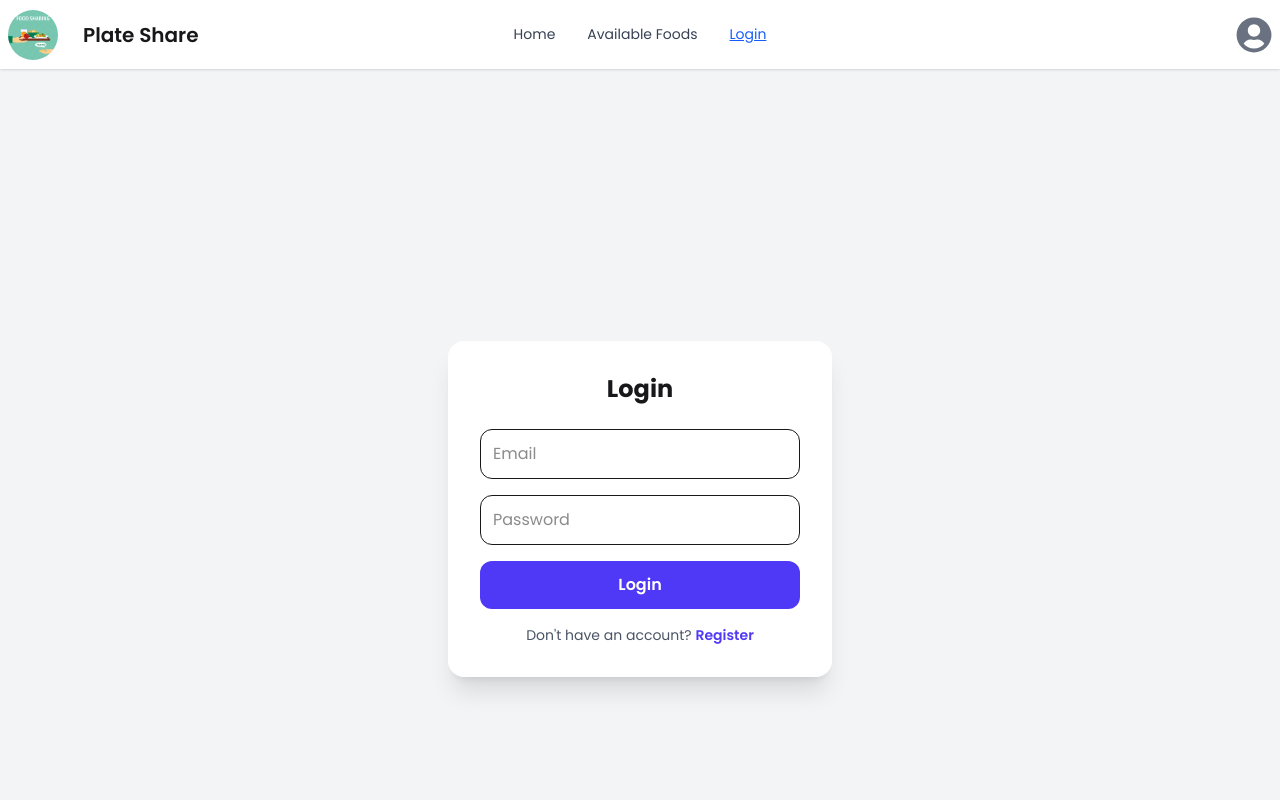
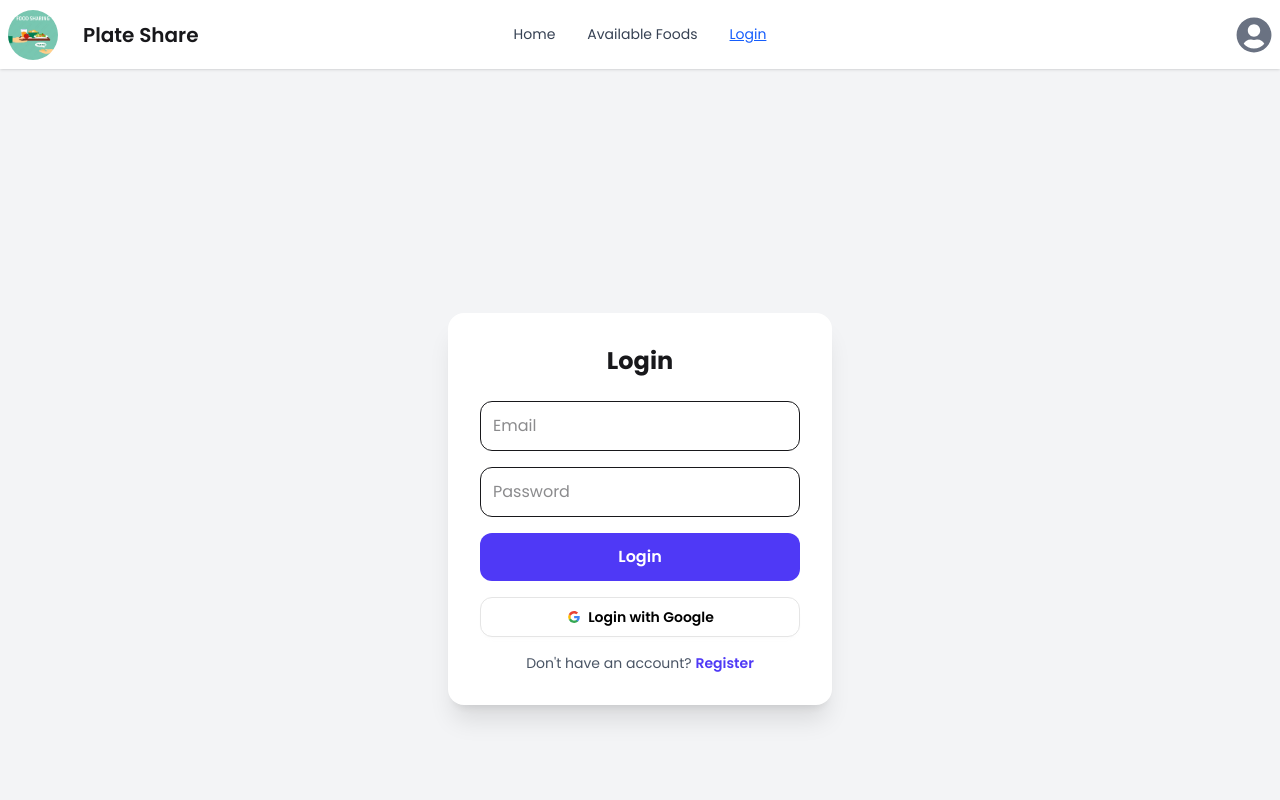
Before and after one commit to Alif-Hossen/plate-share-client, a React (Vite) app: page /login in a window 1280 px wide. Shown: the top 800 px of the page. Built offline with nearby package versions, Linux system fonts and the light colour scheme; no server answers.

Commit message:
SignInWith Google Part Done

```diff
--- a/src/Pages/Login.jsx
+++ b/src/Pages/Login.jsx
@@ -3,8 +3,16 @@ import { NavLink, useNavigate } from "react-router-dom";
 import { AuthContext } from '../Provider/AuthProvider';
 
 const Login = () => {
-  const { login } = useContext(AuthContext);
+    const { login, signInWithGoogle } = useContext(AuthContext);
     const navigate = useNavigate();
+
+    const handleGoogleSignIn = () => {
+        signInWithGoogle().then(result => {
+            console.log(result);
+        }).catch(error => {
+            console.log(error);
+        })
+    }
 
     const handleLogin = (e) => {
         e.preventDefault();
@@ -35,6 +43,12 @@ const Login = () => {
                        hover:bg-indigo-700 transition transform hover:scale-105 active:scale-95">
                         Login
                     </button>
+
+                    <button onClick={ handleGoogleSignIn } className="btn w-full rounded-xl bg-white text-black border-[#e5e5e5] hover:bg-indigo-600 transition transform hover:scale-105 active:scale-95">
+                        <svg aria-label="Google logo" width="16" height="16" xmlns="http://www.w3.org/2000/svg" viewBox="0 0 512 512"><g><path d="m0 0H512V512H0" fill="#fff"></path><path fill="#34a853" d="M153 292c30 82 118 95 171 60h62v48A192 192 0 0190 341"></path><path fill="#4285f4" d="m386 400a140 175 0 0053-179H260v74h102q-7 37-38 57"></path><path fill="#fbbc02" d="m90 341a208 200 0 010-171l63 49q-12 37 0 73"></path><path fill="#ea4335" d="m153 219c22-69 116-109 179-50l55-54c-78-75-230-72-297 55"></path></g></svg>
+                        Login with Google
+                    </button>
+
                 </form>
 
                 <p className="text-center mt-4 text-sm text-gray-600">
--- a/src/Provider/AuthProvider.jsx
+++ b/src/Provider/AuthProvider.jsx
@@ -1,6 +1,8 @@
 import React, { createContext, useState, useEffect } from 'react';
-import { getAuth, createUserWithEmailAndPassword, signInWithEmailAndPassword, signOut, onAuthStateChanged, updateProfile } from 'firebase/auth';
+import { getAuth, createUserWithEmailAndPassword, signInWithEmailAndPassword, signOut, onAuthStateChanged, updateProfile, GoogleAuthProvider, signInWithPopup } from 'firebase/auth';
 import { app } from '../Firebase/firebase.config';
+
+const googleProvider = new GoogleAuthProvider()
 
 export const AuthContext = createContext();
 
@@ -9,6 +11,10 @@ const AuthProvider = ({ children }) => {
   const [user, setUser] = useState(null);
   const [loading, setLoading] = useState(true);
 
+  const signInWithGoogle = () => {
+    // set loading(true)
+    return signInWithPopup (auth, googleProvider);
+  }
   const createUser = (email, password, name, photoURL) => {
     setLoading(true);
     return createUserWithEmailAndPassword(auth, email, password)
@@ -37,7 +43,14 @@ const AuthProvider = ({ children }) => {
     return unsubscribe;
   }, [auth]);
 
-  const authData = { user, loading, createUser, login, logOut };
+  const authData = {
+    user,
+    loading,
+    signInWithGoogle,
+    createUser,
+    login,
+    logOut
+};
   return <AuthContext.Provider value={authData}>{children}</AuthContext.Provider>;
 };
 
```
Lines whose indentation alone changed are shown as unchanged.
